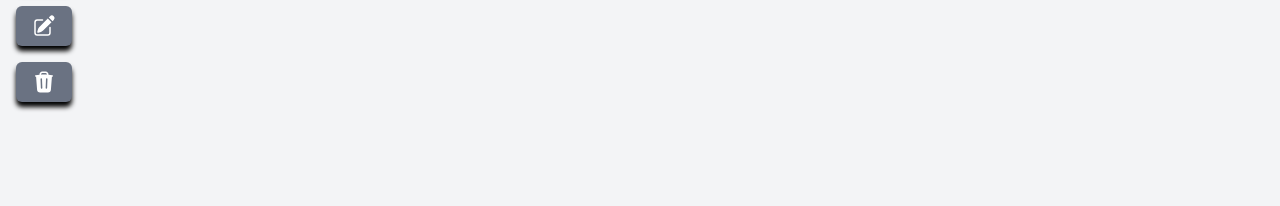
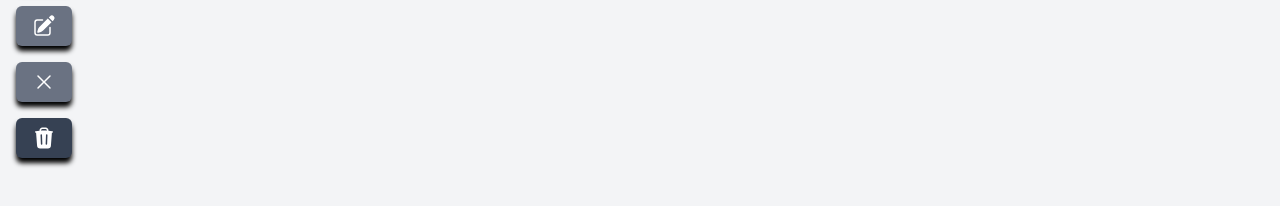
Before and after one commit to dina-khan/drawing-app, a Next.js app: page /drawing in a window 1280 px wide. Shown: the part 162-368 px from the top of the page. Built offline with nearby package versions, Linux system fonts and the light colour scheme.

Commit message:
Fixed bug in clear canvas button

```diff
--- a/src/pages/drawing.tsx
+++ b/src/pages/drawing.tsx
@@ -15,6 +15,7 @@ import {
   MoonIcon,
   SunIcon,
   AdjustmentsHorizontalIcon,
+  XMarkIcon,
 } from '@heroicons/react/24/solid';
 
 const colorToRgba = (hex: string, alpha: number) => {
@@ -63,6 +64,10 @@ const DrawingPage = () => {
   }, [drawingId, router]);
 
   const handleUndo = () => canvasRef.current?.undo();
+
+  const handleClear = () => {
+    canvasRef.current?.clearCanvas();
+  };
 
   const handleDownload = async (format: 'png' | 'jpeg') => {
     const dataUrl = await canvasRef.current?.exportImage(format);
@@ -165,7 +170,6 @@ const DrawingPage = () => {
         </div>
       </div>
 
-      {/* Sidebar Tools */}
       <div className="fixed top-28 left-4 flex flex-col gap-4 z-20">
         <button onClick={() => { setTool('pen'); canvasRef.current?.eraseMode(false); }} title="Pen"
           className={`p-2 rounded ${tool === 'pen' ? 'bg-blue-600' : 'bg-gray-500'} text-white`}>
@@ -177,11 +181,14 @@ const DrawingPage = () => {
         </button>
         <button onClick={() => { setTool('eraser'); canvasRef.current?.eraseMode(true); }} title="Eraser"
           className={`p-2 rounded ${tool === 'eraser' ? 'bg-red-500' : 'bg-gray-500'} text-white`}>
+          <XMarkIcon className="h-6 w-6" />
+        </button>
+        <button onClick={handleClear} title="Clear Canvas"
+          className="p-2 rounded bg-gray-700 text-white">
           <TrashIcon className="h-6 w-6" />
         </button>
       </div>
 
-      {/* Canvas */}
       <div className="pt-24 px-4 pb-32 flex justify-center">
         <div className="w-full max-w-4xl">
           {loading ? (
```
